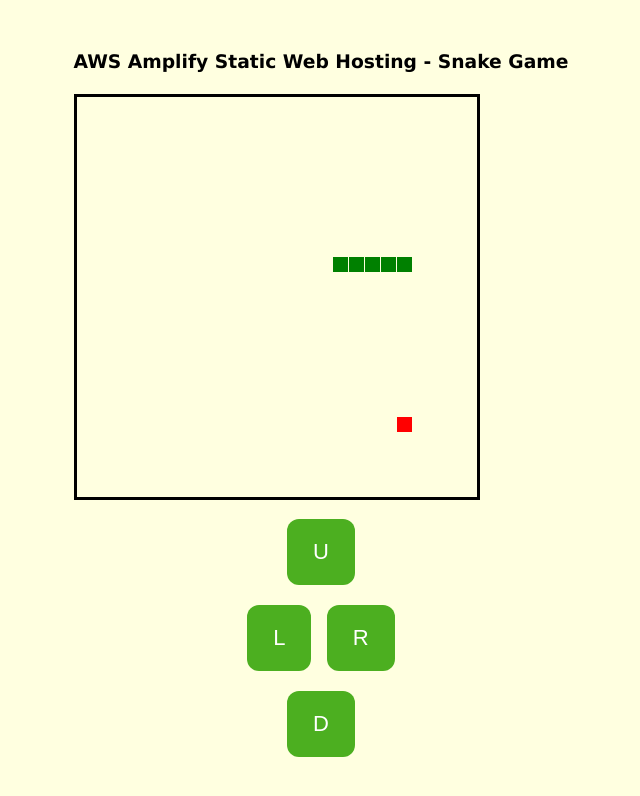
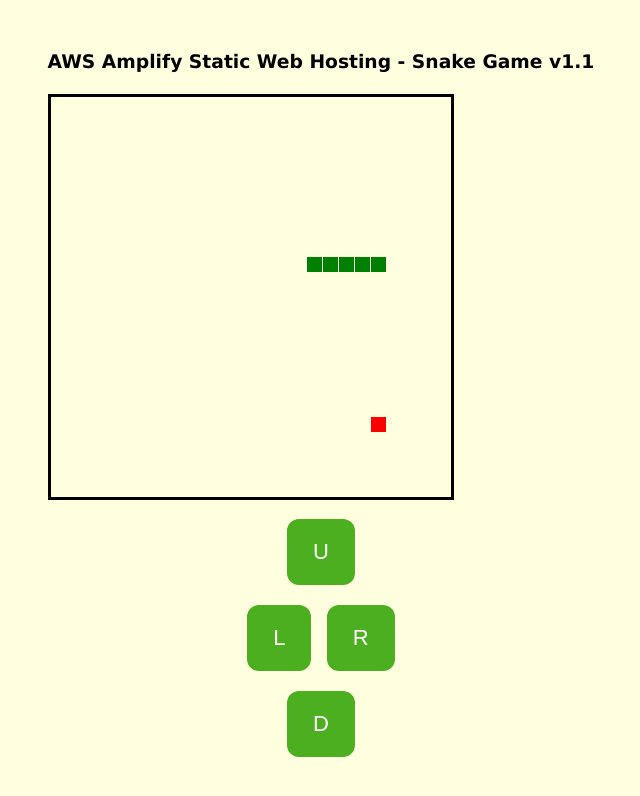
Before and after one commit to skynet86/aws-amplify-static-web, a plain HTML site: page index.html in a window 1280 px wide. Shown: the whole page, without its empty margins (319-959 px from the left). Drawn offline with Linux system fonts and the light colour scheme.

Commit message:
Update index.html

```diff
--- a/index.html
+++ b/index.html
@@ -1,7 +1,7 @@
 <!DOCTYPE html>
 <html>
 <head>
-  <title>Kubernetes Application Example</title>
+  <title>Amplify Example</title>
   <meta name="viewport" content="width=device-width, initial-scale=1">
   <style>
 html,body{height:100%;margin:0}body{background:lightyellow;display:flex;align-items:center;justify-content:center;color:#000;font-family:'Lucida Sans','Lucida Sans Regular','Lucida Grande','Lucida Sans Unicode',Geneva,Verdana,sans-serif}canvas{border:3px solid #000}.button{background-color:#4CAF20;border:none;color:#fff;padding:20px;text-align:center;text-decoration:none;display:inline-block;font-size:22px;margin:4px 2px;cursor:pointer}.button1{border-radius:2px}.button2{border-radius:4px}.button3{border-radius:8px}.button4{border-radius:12px}.button5{border-radius:50%}
@@ -11,7 +11,7 @@ html,body{height:100%;margin:0}body{background:lightyellow;display:flex;align-it
 <table>
     <tr>
         <td>
-            <h3> AWS Amplify Static Web Hosting - Snake Game </h3>
+            <h3> AWS Amplify Static Web Hosting - Snake Game  v1.1 </h3>
         </td>
     </tr>
     <tr>
```
